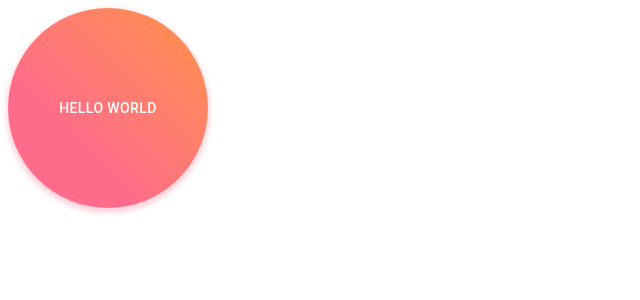
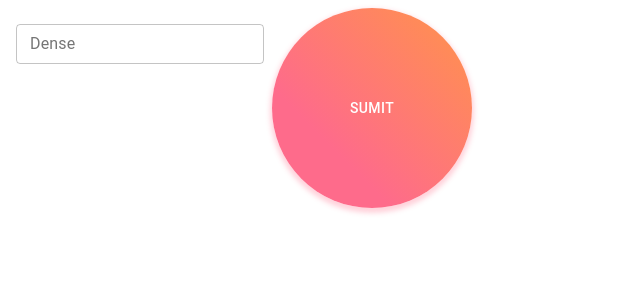
Before and after one commit to ms314006/Online_Payment-With-React, a React app: page / in a window 1280 px wide. Shown: the top 300 px of the page, without its empty margins (0-640 px from the left). Built offline with nearby package versions, Linux system fonts and the light colour scheme; the HTML template or start-up script is replaced by a standard one.

Commit message:
[ADD] 把類別的檢查功能實作在 Component 上

```diff
--- a/src/component/Main/Main.tsx
+++ b/src/component/Main/Main.tsx
@@ -1,8 +1,13 @@
-import React, { StatelessComponent } from 'react';
+import React, { useState } from 'react';
+import clsx from 'clsx';
 import { makeStyles } from '@material-ui/core/styles';
 import Button from '@material-ui/core/Button';
+import TextField from '@material-ui/core/TextField';
+import Validator from '../../lib/Validator';
+import verificatioType from '../../lib/enum/verificatioType';
 
-const useStyles = makeStyles({
+
+const useStyles = makeStyles((theme) => ({
   root: {
     background: 'linear-gradient(45deg, #FE6B8B 30%, #FF8E53 90%)',
     height: 200,
@@ -11,21 +16,55 @@ const useStyles = makeStyles({
     border: 0,
     color: 'white',
     boxShadow: '0 3px 5px 2px rgba(255, 105, 135, .3)',
-  }
-});
+  },
+  container: {
+    display: 'flex',
+    flexWrap: 'wrap',
+  },
+  textField: {
+    marginLeft: theme.spacing(1),
+    marginRight: theme.spacing(1),
+  },
+  dense: {
+    marginTop: theme.spacing(2),
+  },
+  menu: {
+    width: 200,
+  },
+}));
 
 const Main = () => {
   const classes = useStyles({});
+  const [dense, setDense] = useState('');
+  const submit = () => {
+    const validator = new Validator();
+    validator.addValidator(dense, [verificatioType.maxLength, 5], '字串長度不得超過 5')
+    validator.addValidator(dense, [verificatioType.minLength, 1], '字串長度不得小於 1')
+
+    // 結果
+    console.log(validator.getValidatorResult())
+  }
   return (
+    <>
+      <TextField
+        value={dense}
+        label="Dense"
+        className={clsx(classes.textField, classes.dense)}
+        margin="dense"
+        variant="outlined"
+        onChange={(e) => { setDense(e.target.value); }}
+      />
       <Button
         classes={{
           root: classes.root,
         }}
         variant="contained"
         color="primary"
+        onClick={submit}
       >
-      Hello World
+        Sumit
       </Button>
+    </>
   );
 };
 
```
Lines whose indentation alone changed are shown as unchanged.
